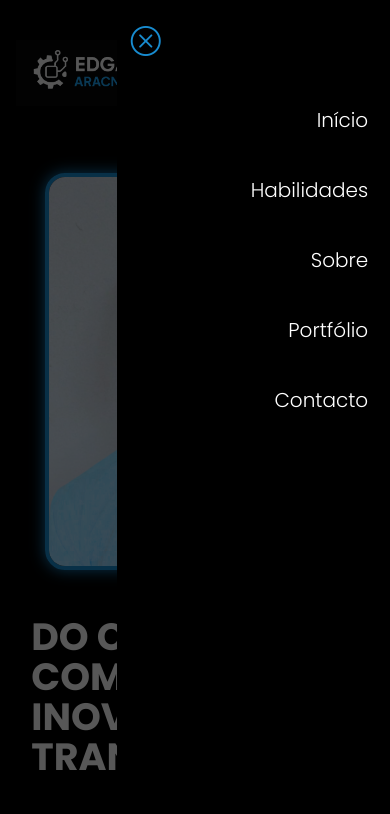
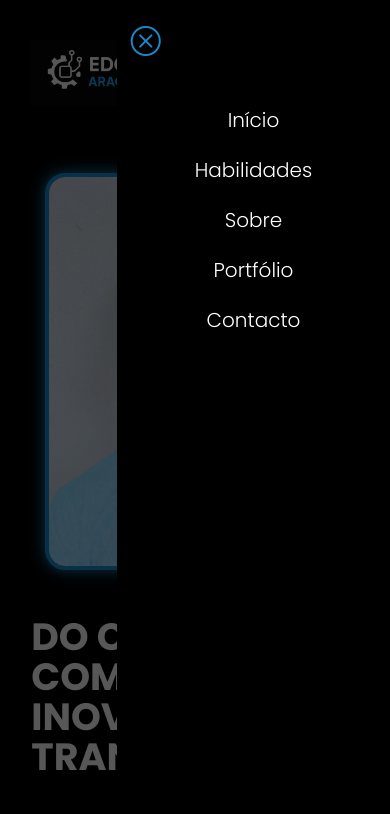
Before and after one commit to EAracnidio/portifolio-edgar, a plain HTML site: page index.html in a window 390 px wide. Both pictures are taken after a click on the element 354 px from the left and 76 px from the top of the page. Shown: the top 814 px of the page. Drawn offline with nearby package versions, Linux system fonts and the light colour scheme.

Commit message:
Versao melhorando o Menu

```diff
--- a/css/style.css
+++ b/css/style.css
@@ -59,7 +59,14 @@ header{
     padding: 40px 4%;
 }
 
-header > .interface{
+header .interface {
+    max-width: 1280px;
+    margin: 0 auto;
+    padding: 0 4%;
+}
+
+
+header .interface{
     display: flex;
     align-items: center;
     justify-content: space-between;
@@ -77,13 +84,18 @@ header nav .menu-desktop {
     gap: 40px;
 }
 
-
 header nav .menu-desktop a:hover{
     color: #fff;
     transform: scale(1.05);
 }
 
 header nav ul{
+    display: flex;
+    align-items: center;
+    justify-content: center;
+    gap: 60px;
+    padding: 0;
+    margin: 0;
     list-style-type: none;
 }
 
@@ -405,18 +417,28 @@ footer .txt-footer{
     font-size: 30px;
 }
 
-.menu-mobile nav ul{
+.menu-mobile nav ul {
+    display: flex;
+    flex-direction: column;
+    gap: 20px;
+    padding: 20px 8%;
     text-align: right;
+    list-style: none;
+}
+
+.menu-mobile a {
+    color: #fff;
+    text-decoration: none;
 }
 .menu-mobile nav ul li a{
+    display: block;
     color: #fff;
     font-size: 20px;
     font-weight: 300;
-    padding: 20px 8%;
-    display: block;
+
 }
 
-.menu-mobile nav ul li a:hover{
+.menu-mobile nav ul li a:hover {
     background-color: #188CD0;
     transition: .2s;
 }
@@ -426,9 +448,10 @@ footer .txt-footer{
     font-size: 40px;
 }
 
-    .menu-mobile.abrir-menu {
+.menu-mobile.abrir-menu {
         display: block;
     }
+
     .menu-mobile.abrir-menu ~ .overlay-menu{
     display: block; /* Exibe a sobreposição quando o menu está aberto */
 }
```
